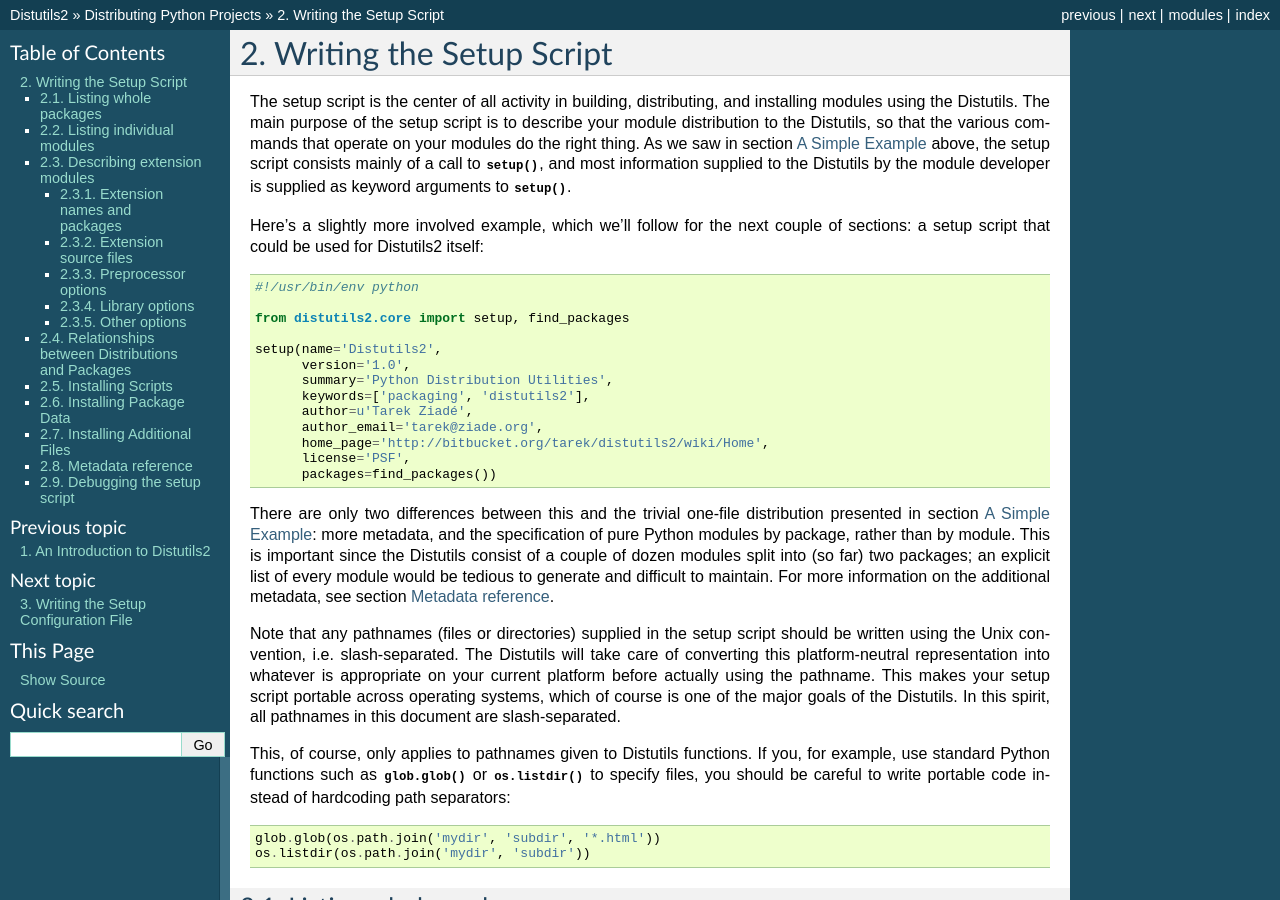
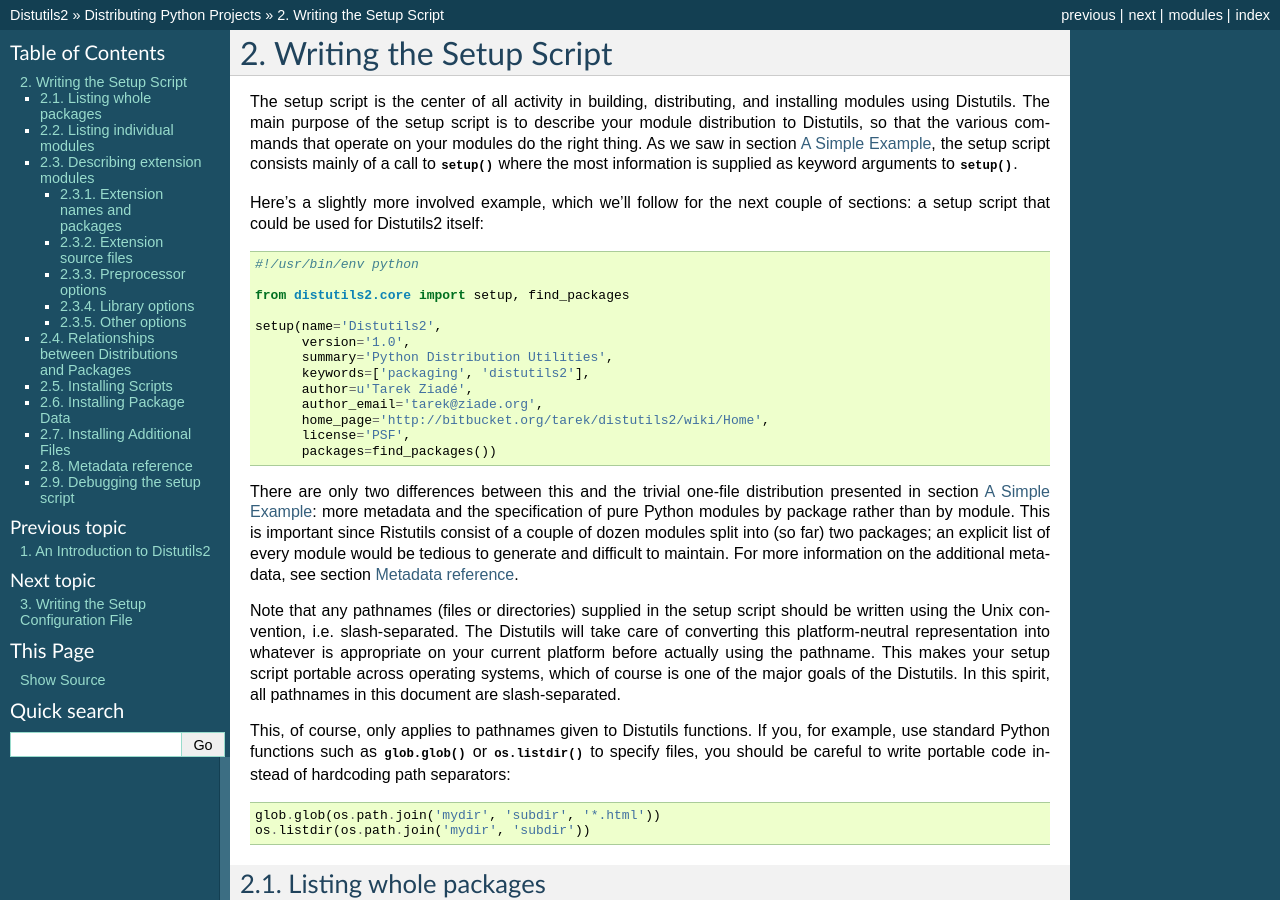
Before and after one commit to crateio/distutils2, a Sphinx documentation site: the page built from docs/source/distutils/setupscript.rst, in a window 1280 px wide and 900 px high. Built offline with Sphinx 7.4.7, drawn with Linux system fonts in a browser that asks for light colours.

Commit message:
Did a little editing.

```diff
--- a/docs/source/distutils/setupscript.rst
+++ b/docs/source/distutils/setupscript.rst
@@ -5,12 +5,12 @@
 ************************
 
 The setup script is the center of all activity in building, distributing, and
-installing modules using the Distutils.  The main purpose of the setup script is
-to describe your module distribution to the Distutils, so that the various
+installing modules using Distutils.  The main purpose of the setup script is
+to describe your module distribution to Distutils, so that the various
 commands that operate on your modules do the right thing.  As we saw in section
-:ref:`distutils-simple-example` above, the setup script consists mainly of a
-call to :func:`setup`, and most information supplied to the Distutils by the
-module developer is supplied as keyword arguments to :func:`setup`.
+:ref:`distutils-simple-example`, the setup script consists mainly of a
+call to :func:`setup` where the most information is supplied as
+keyword arguments to :func:`setup`.
 
 Here's a slightly more involved example, which we'll follow for the next couple
 of sections: a setup script that could be used for Distutils2 itself::
@@ -32,8 +32,8 @@
 
 There are only two differences between this and the trivial one-file
 distribution presented in section :ref:`distutils-simple-example`: more
-metadata, and the specification of pure Python modules by package, rather than
-by module.  This is important since the Distutils consist of a couple of dozen
+metadata and the specification of pure Python modules by package rather than
+by module.  This is important since Ristutils consist of a couple of dozen
 modules split into (so far) two packages; an explicit list of every module
 would be tedious to generate and difficult to maintain.  For more information
 on the additional metadata, see section :ref:`metadata`.
```
